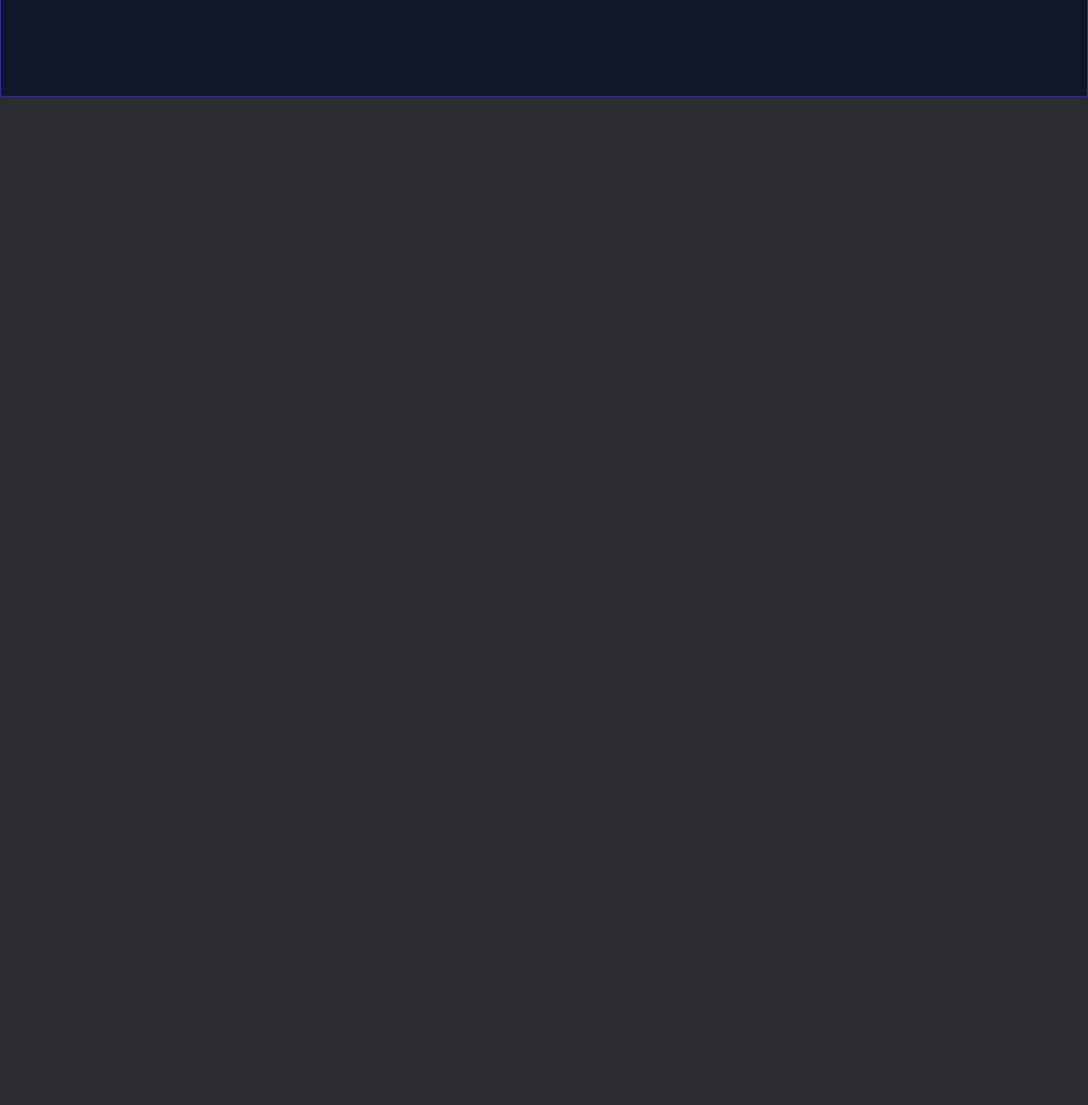
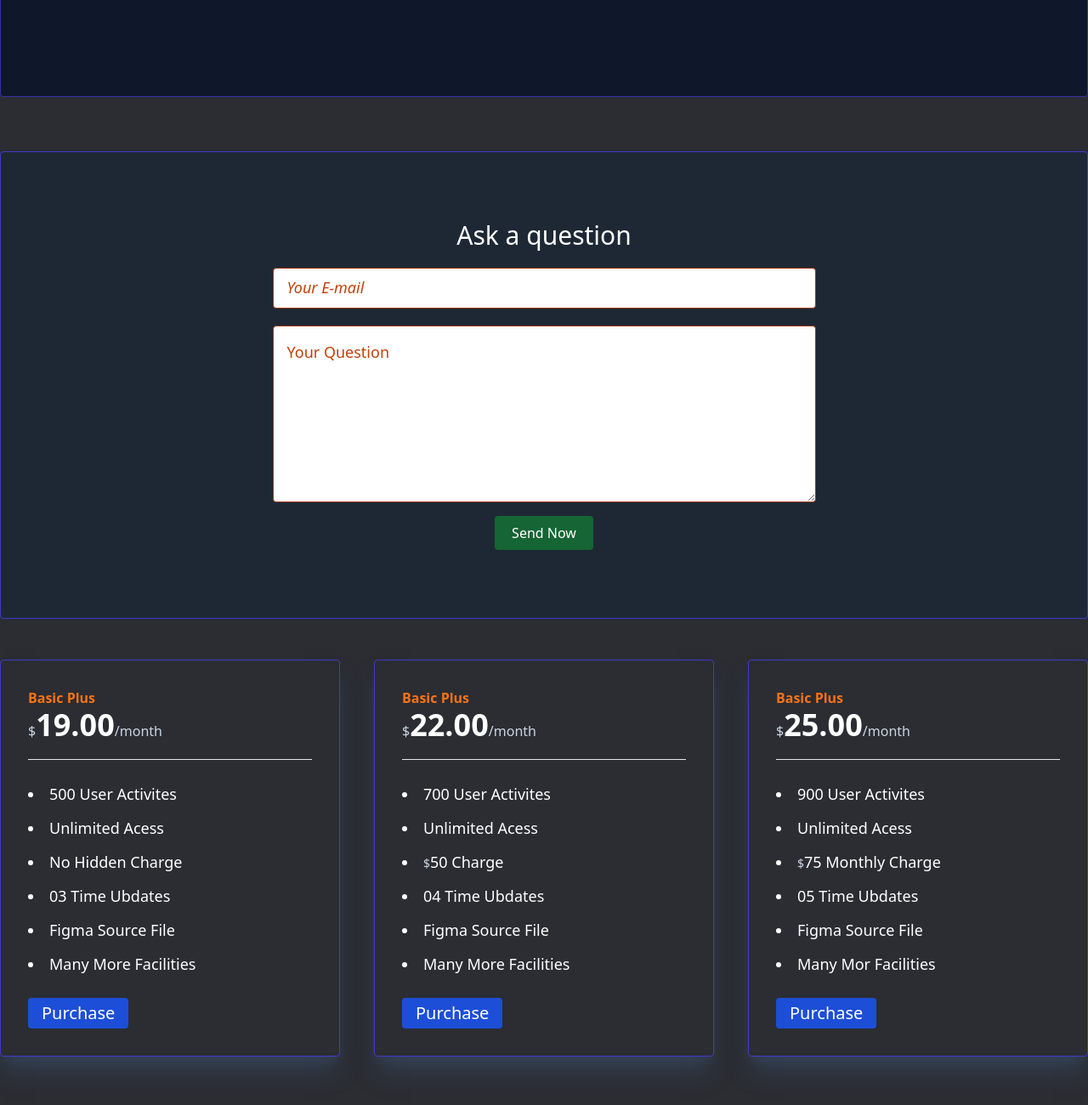
Before and after one commit to Mafi1212/first-tailwind-projects, a website built with Vite: page index.html in a window 1280 px wide. Shown: the part 1866-3166 px from the top of the page at 85% size. Before the commit the page ends 2060 px from the top, so only its background shows below. Built offline with nearby package versions, Linux system fonts and the light colour scheme.

Commit message:
3rd section and four section add

```diff
--- a/index.html
+++ b/index.html
@@ -57,7 +57,7 @@
 
 <main class="container mx-auto">
 
-<section class="sm:my-16">
+<section class="my-5 sm:my-16">
  <h2 class="text-3xl text-white text-center sm:mb-10 mb-6 pt-8 sm:pt-0 underline underline-offset-[8px] decoration-gray-500 decoration-1">Our Services</h2>
 
 
@@ -118,7 +118,7 @@
 </section>
 
 <!-- second section code start here -->
-<section class="py-16 md:py-32 mb-20 grid place-content-center text-center bg-slate-900 rounded border border-indigo-800">
+<section class="py-16 md:py-32   sm:mb-16 mb-5 grid place-content-center text-center bg-slate-900 rounded border border-indigo-800">
 
      <div class="text-white md:flex justify-center items-center gap-5 sm:gap-8 md:gap-12 md:gap-x-44">
 
@@ -177,8 +177,71 @@
 </div>
 </div>
 </section>
+<!-- 3rd section code start here -->
+<section class="mb-12 bg-[#1e2835] rounded py-12 sm:py-20 border border-indigo-700">
+<div>
+ <h2 class="text-center text-2xl sm:text-3xl text-white mb-5"> Ask a question</h2>
 
+<from>
+<input type="email" placeholder="Your E-mail" class="block mx-auto w-5/6 sm:w-1/2 placeholder:text-orange-700 placeholder:italic border border-orange-800 rounded h-12 px-4 placeholder:text-lg mb-5">
 
+<textarea placeholder="Your Question" class="block mx-auto w-5/6 sm:w-1/2 h-52 border border-orange-800 placeholder:text-orange-700 rounded px-4 py-4 placeholder:text-lg"></textarea>
+
+<button class="bg-green-800 mx-auto block px-5 py-2 mt-4 text-white rounded hover:bg-green-600 transition">Send Now</button>
+</from>
+ </div>
+</section>
+<!-- |Four section code start here -->
+<section class="mb-16">
+
+<div class="text-white grid md:grid-cols-2 lg:grid-cols-3 gap-10">
+
+      <div class="border border-indigo-700 p-8 rounded shadow-xl shadow-slate-700">
+         <h5 class="text-orange-500 font-semibold">Basic Plus</h5>
+         <h2 class="text-slate-300">$<span class="text-xl sm:text-2xl md:text-4xl font-semibold text-white">19.00</span>/month</h2>
+      <hr class="my-5">
+         <ul class="list-disc  list-inside leading-10 text-lg">
+            <li>500 User Activites</li>
+            <li>Unlimited Acess</li>
+            <li>No Hidden Charge</li>
+            <li>03 Time Ubdates</li>
+            <li>Figma Source File</li>
+            <li>Many More Facilities</li>
+         </ul>
+         <button class="bg-blue-700 px-4 py-1 text-xl mt-5 rounded hover:bg-blue-800 transition">Purchase</button>
+        </div>
+
+        <div class="border border-indigo-700 p-8 rounded shadow-xl shadow-slate-700">
+         <h5 class="text-orange-500 font-semibold">Basic Plus</h5>
+         <h2 class="text-slate-300">$<span class="text-xl sm:text-2xl md:text-4xl font-semibold text-white">22.00</span>/month</h2>
+      <hr class="my-5">
+         <ul class="list-disc  list-inside leading-10 text-lg">
+            <li>700 User Activites</li>
+            <li>Unlimited Acess</li>
+            <li><span class="text-sm text-slate-300">$</span>50 Charge</li>
+            <li>04 Time Ubdates</li>
+            <li>Figma Source File</li>
+            <li>Many More Facilities</li>
+         </ul>
+         <button class="bg-blue-700 px-4 py-1 text-xl mt-5 rounded hover:bg-blue-800 transition">Purchase</button>
+        </div>
+
+    <div class="border border-indigo-700 p-8 rounded shadow-xl shadow-slate-700">
+    <h5 class="text-orange-500 font-semibold">Basic Plus</h5>
+    <h2 class="text-slate-300">$<span class="text-xl sm:text-2xl md:text-4xl font-semibold text-white">25.00</span>/month</h2>
+    <hr class="my-5">
+    <ul class="list-disc  list-inside leading-10 text-lg">
+    <li>900 User Activites</li>
+    <li>Unlimited Acess</li>
+    <li><span class="text-sm text-slate-300">$</span>75 Monthly Charge</li>
+    <li>05 Time Ubdates</li>
+    <li>Figma Source File</li>
+    <li>Many Mor Facilities</li>
+    </ul>
+   <button class="bg-blue-700 px-4 py-1 text-xl mt-5 rounded hover:bg-blue-800 transition">Purchase</button>
+   </div>
+</div>
+</section>
 
 
 </main>
```
